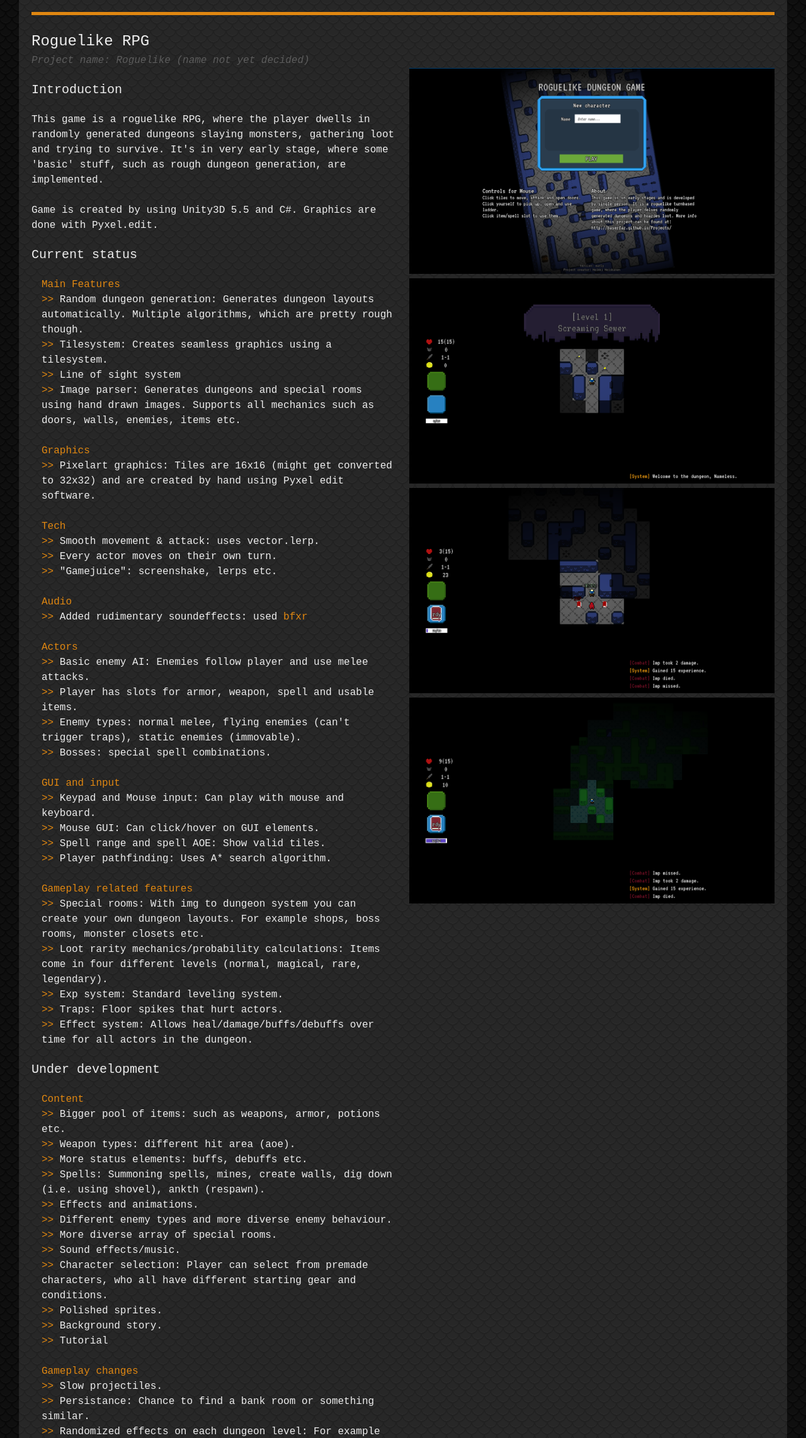
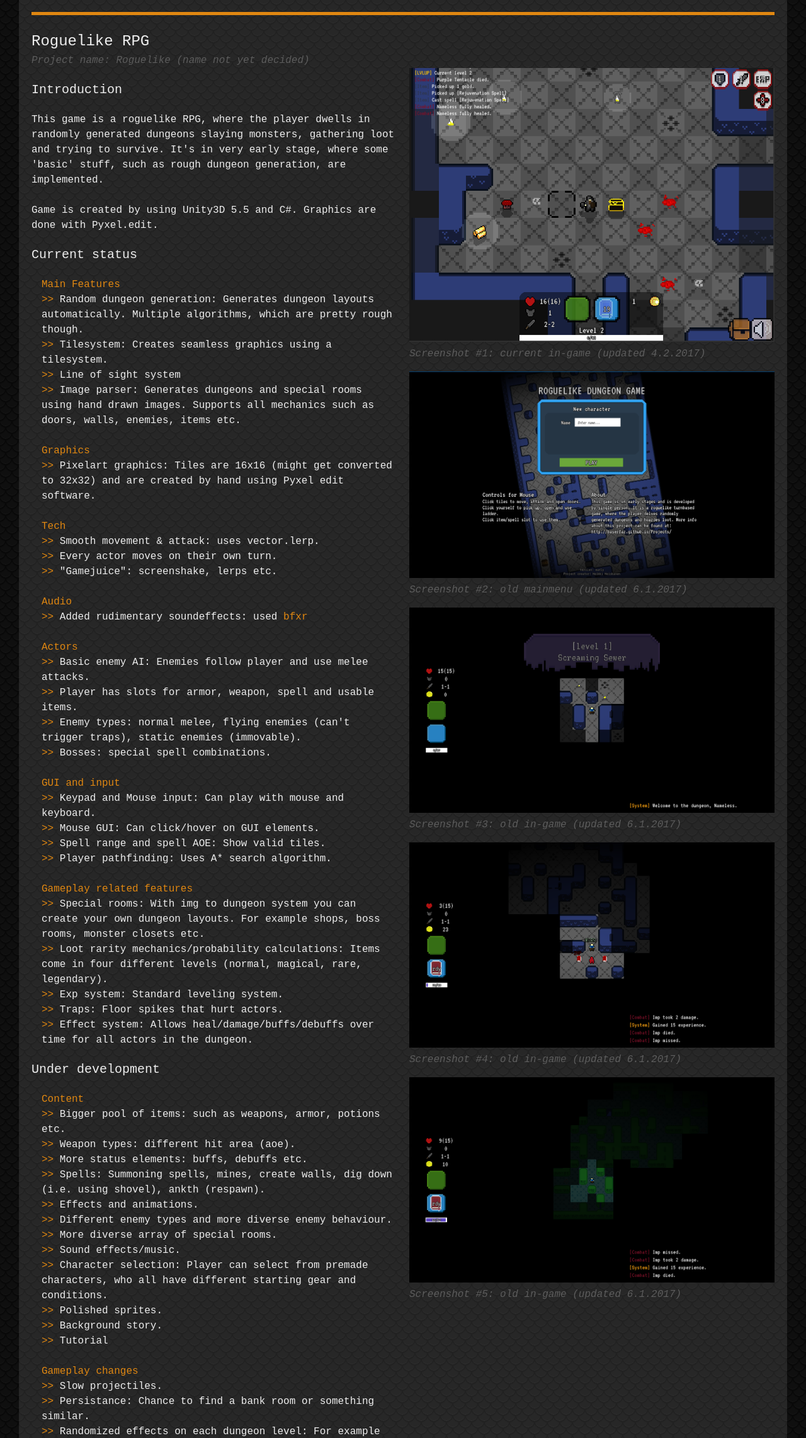
Before and after one commit to Baserfaz/Projects, a plain HTML site: page index.html in a window 1280 px wide. Shown: the part 173-2457 px from the top of the page at 63% size. Drawn offline with Linux system fonts and the light colour scheme; a web font is replaced by a local one.

Commit message:
added new image + captions and some styling

```diff
--- a/index.html
+++ b/index.html
@@ -139,11 +139,16 @@
         </div>
 
         <div class="grid-50 project-image">
-          <!--<img src="https://raw.githubusercontent.com/Baserfaz/Projects/gh-pages/images/roguelite_img_1.PNG" alt="Screenshot of the game."></img>-->
-          <img src="images/roguelite_img_1.PNG" alt="Screenshot of the game."></img>
-          <img src="images/roguelite_img_2.PNG" alt="Screenshot of the game."></img>
-          <img src="images/roguelite_img_3.PNG" alt="Screenshot of the game."></img>
-          <img src="images/roguelite_img_4.PNG" alt="Screenshot of the game."></img>
+          <img src="images/rnew1.png" alt="New screenshot of the game. 4.2.2017"></img>
+          <p class="caption">Screenshot #1: current in-game (updated 4.2.2017)</p>
+          <img src="images/roguelite_img_1.PNG" alt="Old Screenshot of the game."></img>
+          <p class="caption">Screenshot #2: old mainmenu (updated 6.1.2017)</p>
+          <img src="images/roguelite_img_2.PNG" alt="Old Screenshot of the game."></img>
+          <p class="caption">Screenshot #3: old in-game (updated 6.1.2017)</p>
+          <img src="images/roguelite_img_3.PNG" alt="Old Screenshot of the game."></img>
+          <p class="caption">Screenshot #4: old in-game (updated 6.1.2017)</p>
+          <img src="images/roguelite_img_4.PNG" alt="Old Screenshot of the game."></img>
+          <p class="caption">Screenshot #5: old in-game (updated 6.1.2017)</p>
         </div>
 
 			</div>
--- a/stylesheets/stylesheet.css
+++ b/stylesheets/stylesheet.css
@@ -186,3 +186,9 @@ a:hover {
 .ack {
 	font-size: 0.75em;
 }
+
+.caption {
+	color: rgba(255, 255, 255, 0.25);
+	font-style: italic;
+	margin-bottom: 1em;
+}
```
Also changed, not shown: images/rnew1.png (added).
